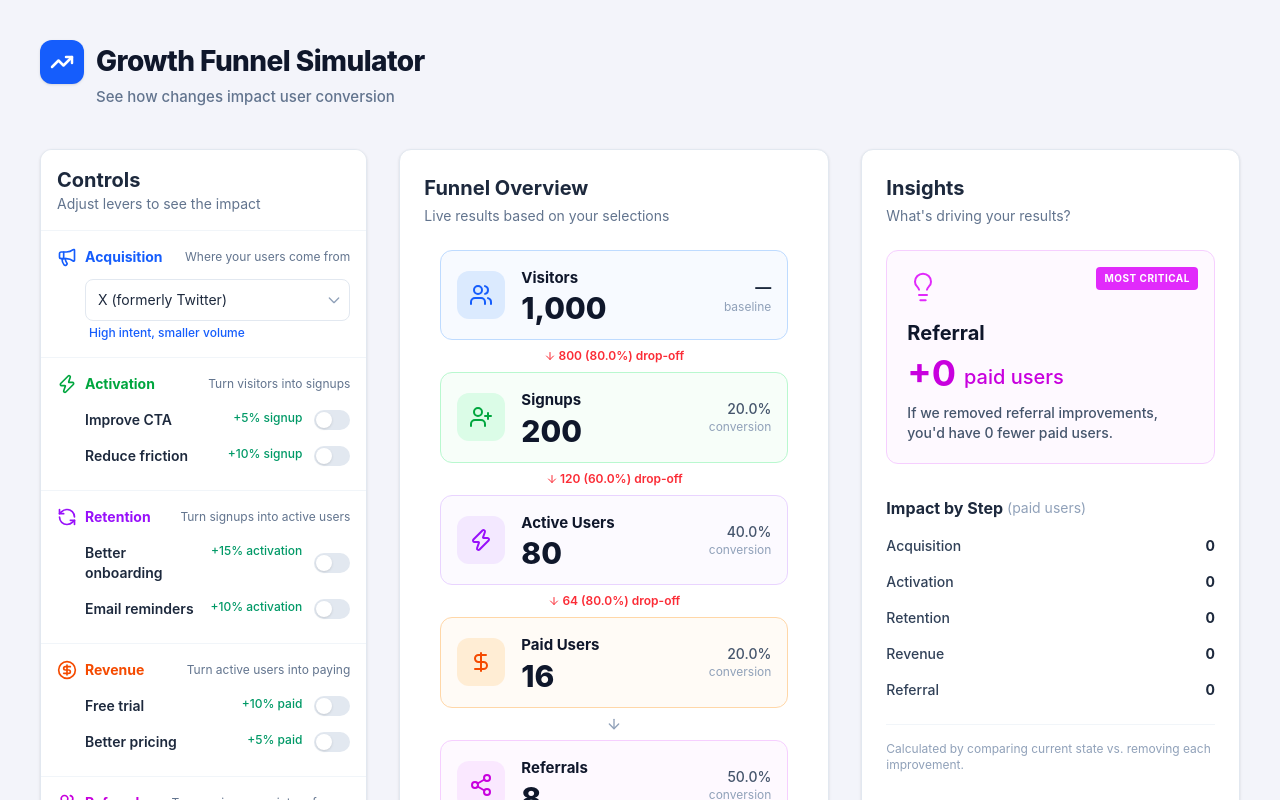
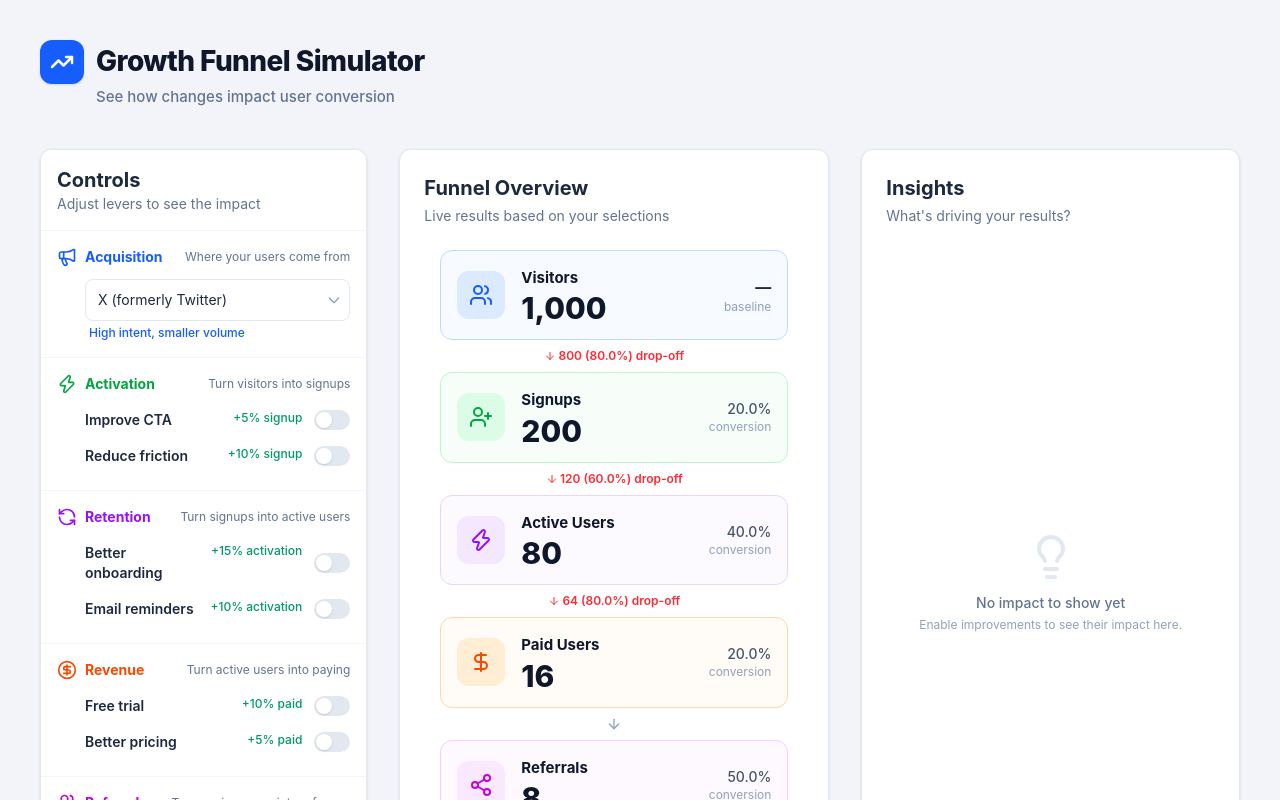
Before and after one commit to mycolaos/aarrr, a React (Vite) app: page / in a window 1280 px wide. Shown: the top 800 px of the page. Built offline with nearby package versions, Linux system fonts and the light colour scheme.

Commit message:
hide impact if there's no impact

```diff
--- a/src/AARRR.tsx
+++ b/src/AARRR.tsx
@@ -248,6 +248,7 @@ export default function GrowthFunnelSimulator() {
             <h2 className="text-xl font-bold text-slate-800 mb-1">Insights</h2>
             <p className="text-sm text-slate-500 mb-6">What's driving your results?</p>
 
+            {metrics.topInsight[1] > 0 && (
               <div className={`${topColor.bg} border ${topColor.border} rounded-xl p-5 relative overflow-hidden mb-8`}>
                 <div className={`absolute top-4 right-4 ${topColor.badge} text-white text-[10px] font-bold px-2 py-1 uppercase rounded tracking-wider`}>
                   Most Critical
@@ -262,19 +263,22 @@ export default function GrowthFunnelSimulator() {
                   If we removed {metrics.topInsight[0].toLowerCase()} improvements, you'd have {metrics.topInsight[1]} fewer paid users.
                 </p>
               </div>
+            )}
 
+            {metrics.topInsight[1] > 0 ? (
               <div>
                 <h3 className="font-bold text-slate-800 mb-4 flex items-center">Impact by Step <span className="text-slate-400 font-normal ml-1 text-sm">(paid users)</span></h3>
                 <div className="space-y-4">
                   {Object.entries(metrics.deltas)
+                    .filter(([, val]) => val > 0)
                     .sort((a, b) => b[1] - a[1])
                     .map(([key, val]) => (
                       <div key={key} className="flex items-center">
                         <div className="w-24 text-sm font-medium text-slate-700">{key}</div>
                         <div className="flex-1 flex items-center h-4 relative">
-                        <div className={`h-2 ${getColorsForStage(key).badge} rounded-full`} style={{ width: `${Math.max(4, (val / metrics.topInsight[1]) * 100)}%`, minWidth: val > 0 ? '8px' : '0' }}></div>
+                          <div className={`h-2 ${getColorsForStage(key).badge} rounded-full`} style={{ width: `${Math.max(4, (val / metrics.topInsight[1]) * 100)}%`, minWidth: '8px' }}></div>
                         </div>
-                      <div className="w-8 text-right text-sm font-bold text-slate-800">{val > 0 ? `+${val}` : '0'}</div>
+                        <div className="w-8 text-right text-sm font-bold text-slate-800">+{val}</div>
                       </div>
                     ))}
                 </div>
@@ -282,6 +286,13 @@ export default function GrowthFunnelSimulator() {
                   Calculated by comparing current state vs. removing each improvement.
                 </p>
               </div>
+            ) : (
+              <div className="flex-1 flex flex-col items-center justify-center text-center text-slate-400 mt-8">
+                <Lightbulb className="w-12 h-12 mb-3 text-slate-200" />
+                <p className="text-sm font-medium text-slate-500">No impact to show yet</p>
+                <p className="text-xs mt-1">Enable improvements to see their impact here.</p>
+              </div>
+            )}
           </Card>
         </section>
 
```
Lines whose indentation alone changed are shown as unchanged.
